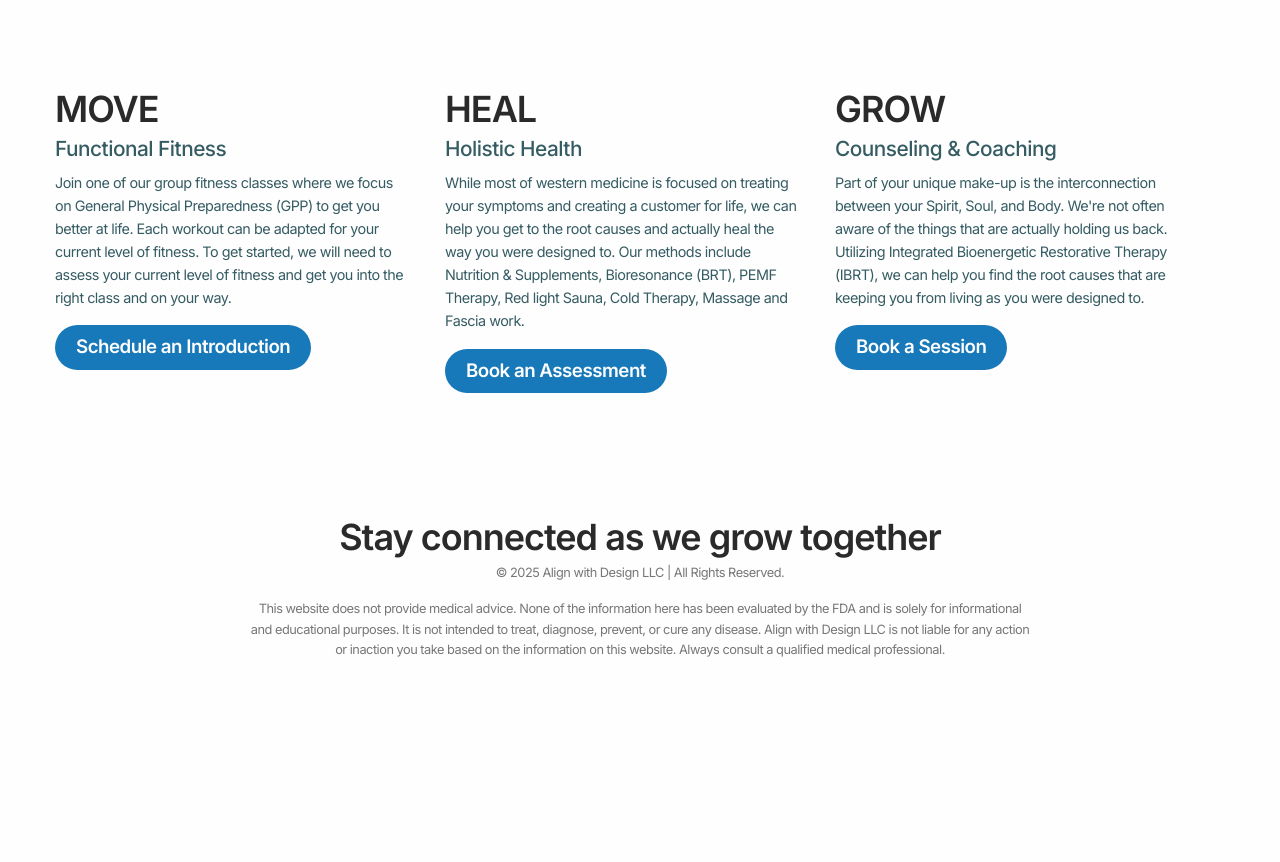
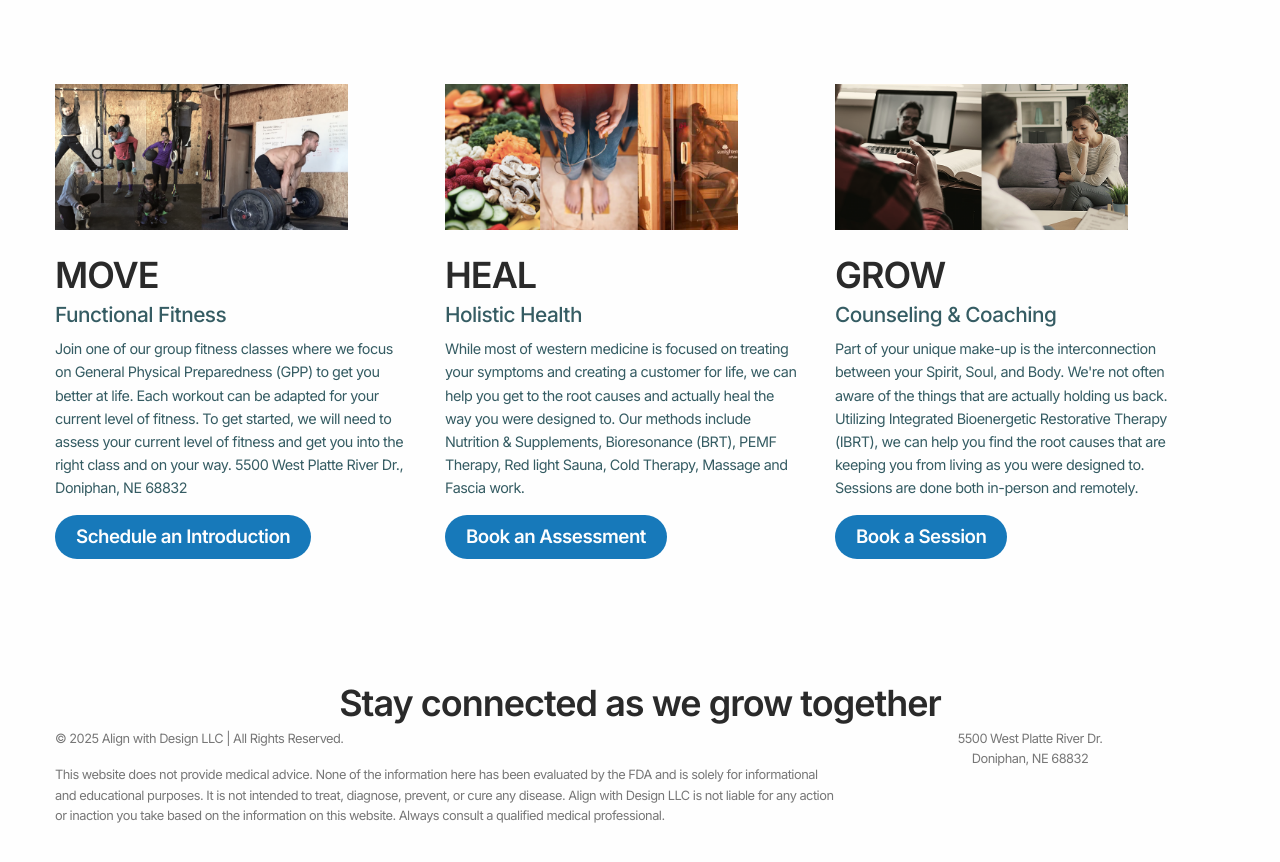
Before and after one commit to jakestutzman/alignwithdesigndotcom, a plain HTML site: page index.html in a window 1280 px wide. Shown: the part 612-1474 px from the top of the page. Before the commit the page ends 1361 px from the top, so only its background shows below. Drawn offline with Linux system fonts and the light colour scheme.

Commit message:
pics updated

```diff
--- a/css/app.css
+++ b/css/app.css
@@ -31,6 +31,7 @@ p.footer {font-size:.8em; color:#777;}
 
 #services { margin:72px 0;}
 #services p { margin-right:36px; }
+#services img { margin:0 20px 20px 0; }
 
 #hero h4 { margin-right:20px; margin-bottom:32px; }
 
--- a/index.html
+++ b/index.html
@@ -11,6 +11,7 @@
     <link rel="stylesheet" href="css/foundation.css">
     <link rel="stylesheet" href="css/app.css">
       <link rel="icon" href="img/favicon.png" type="image/x-icon">
+      <meta name="robots" content="noindex,nofollow"/>
 
   </head>
 <body>
@@ -37,9 +38,10 @@
 
         <div id="services" class="grid-x grid-padding-y">
         <div class="large-4 medium-4 small-12 cell">
+            <img src="img/img-move.png" width="75%" />
           <h3>MOVE</h3>
             <h4>Functional Fitness</h4>
-            <p>Join one of our group fitness classes  where we focus on General Physical Preparedness (GPP) to get you better at life.  Each workout can be adapted for your current level of fitness. To get started, we will need to assess your current level of fitness and get you into the right class and on your way.</p>
+            <p>Join one of our group fitness classes  where we focus on General Physical Preparedness (GPP) to get you better at life.  Each workout can be adapted for your current level of fitness. To get started, we will need to assess your current level of fitness and get you into the right class and on your way. 5500 West Platte River Dr., Doniphan, NE 68832</p>
             <p><a class="button" href="mailto:alignwithdesignllc@gmail.com?subject=Fitness%20Class&body=I%20want%20to%20join%20a%20fitness%20class">Schedule an Introduction</a></p>
         </div>
             <!-- <div class="large-3 medium-6 small-12 cell">
@@ -48,15 +50,17 @@
             <p>Grab a drink and pull up a chair. Conversate with the community and live a more connected life with others. Share your stories. Make connections. Get some work done or just enjoy the space. </p>
         </div>-->
         <div class="large-4 medium-4 small-12 cell">
+            <img src="img/img-heal.png" width="75%" />
           <h3>HEAL</h3>
             <h4>Holistic Health</h4>
             <p>While most of western medicine is focused on treating your symptoms and creating a customer for life, we can help you get to the root causes and actually heal the way you were designed to. Our methods include Nutrition &amp; Supplements, Bioresonance (BRT), PEMF Therapy, Red light Sauna, Cold Therapy, Massage and Fascia work.</p>
             <p><a class="button" href="https://calendly.com/alignwithdesignllc/60min">Book an Assessment</a></p>
         </div>
         <div class="large-4 medium-4 small-12 cell">
+            <img src="img/img-grow.png" width="75%" />
           <h3>GROW</h3>
             <h4>Counseling &amp; Coaching</h4>
-            <p>Part of your unique make-up is the interconnection between your Spirit, Soul, and Body. We're not often aware of the things that are actually holding us back. Utilizing Integrated Bioenergetic Restorative Therapy (IBRT), we can help you find the root causes that are keeping you from living as you were designed to.</p>
+            <p>Part of your unique make-up is the interconnection between your Spirit, Soul, and Body. We're not often aware of the things that are actually holding us back. Utilizing Integrated Bioenergetic Restorative Therapy (IBRT), we can help you find the root causes that are keeping you from living as you were designed to. Sessions are done both in-person and remotely.</p>
             <p><a class="button" href="https://calendly.com/alignwithdesignllc/60min">Book a Session</a></p>
         </div>
 
@@ -71,13 +75,12 @@
         </div>
       </div>
 
-      <div class="grid-x grid-padding-y text-center">
-          <div class="large-2 medium-2 small-12">&nbsp;</div>
-        <div class="large-8 medium-8 small-12">
+      <div class="grid-x grid-padding-y">
+        <div class="large-8 medium-8 small-12  text-left">
           <p class="footer">&copy 2025 Align with Design LLC | All Rights Reserved.</p>
           <p class="footer">This website does not provide medical advice. None of the information here has been evaluated by the FDA and is solely for informational and educational purposes. It is not intended to treat, diagnose, prevent, or cure any disease. Align with Design LLC is not liable for any action or inaction you take based on the information on this website. Always consult a qualified medical professional.</p>
         </div>
-          <div class="large-2 medium-2 small-12">&nbsp;</div>
+          <div class="large-4 medium-4 small-12  text-center"><p class="footer">5500 West Platte River Dr.<br />Doniphan, NE 68832</p></div>
       </div>
 
     </div>
```
Also changed, not shown: img/img-grow.png (added), img/img-heal.png (added), img/img-move.png (added).
